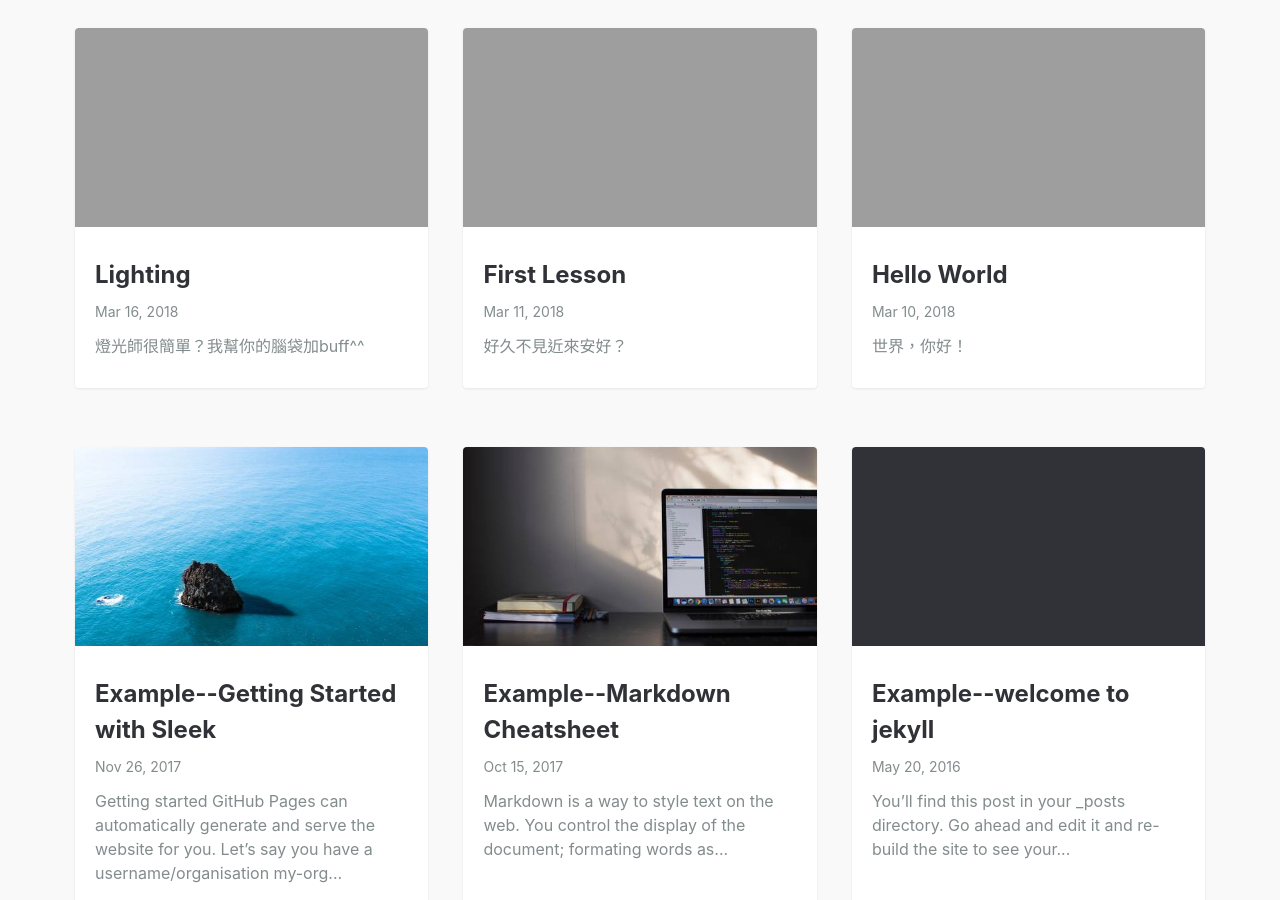
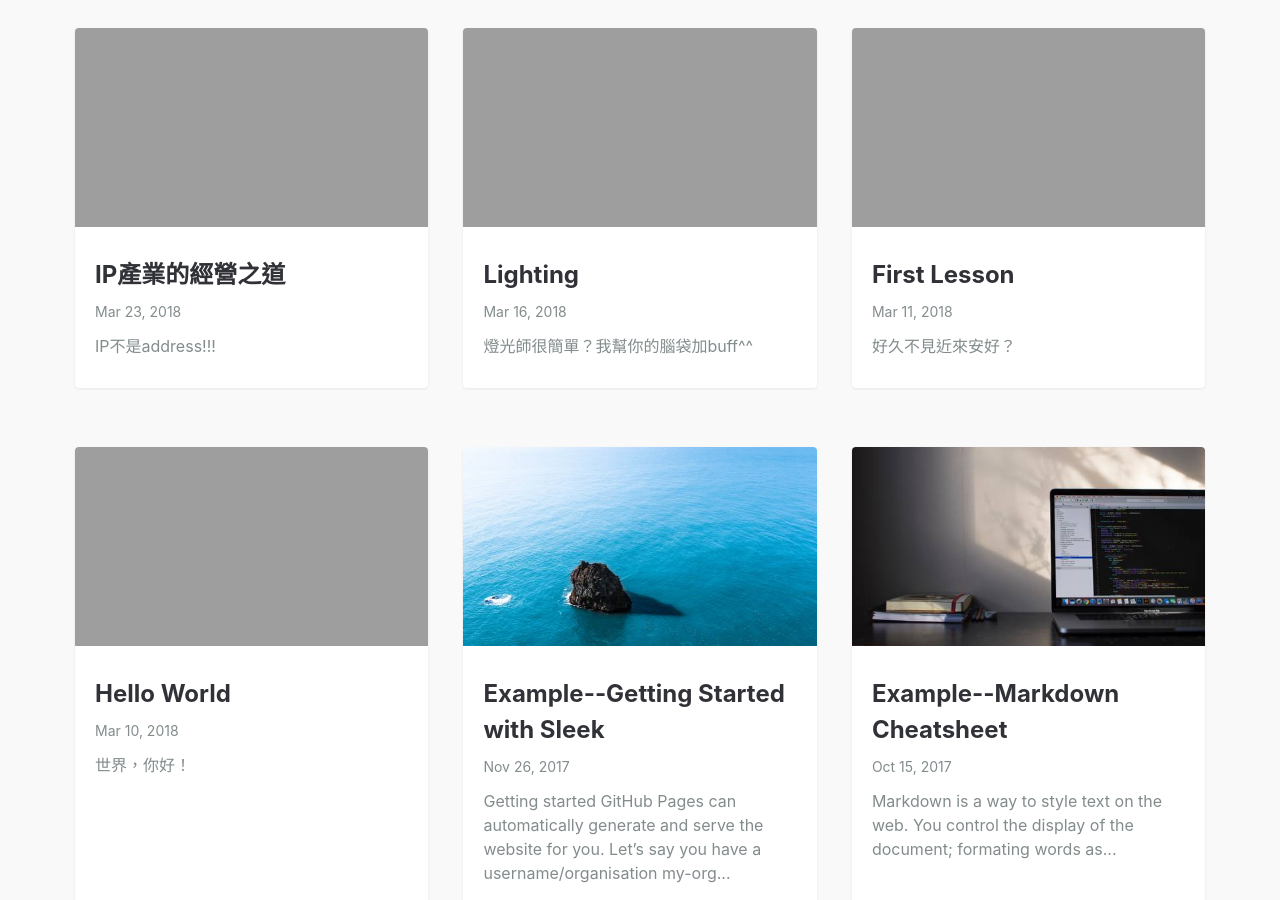
Before and after one commit to stJL/webdevelop, a Jekyll site: the page built from index.md, in a window 1280 px wide and 900 px high, scrolled down 628 px. Built offline with Jekyll 4.4.1, drawn with Linux system fonts in a browser that asks for light colours; a file with an impossible date is left out.

```diff
--- a/_posts/2018-03-23-JYDesign.md
+++ b/_posts/2018-03-23-JYDesign.md
@@ -1,6 +1,6 @@
 ---
 title: IP產業的經營之道
-date: 2018-03-2312:12:12 Z
+date: 2018-03-23 12:12:12 Z
 layout: post
 featured-img: d
 summary: IP不是address!!!
```
